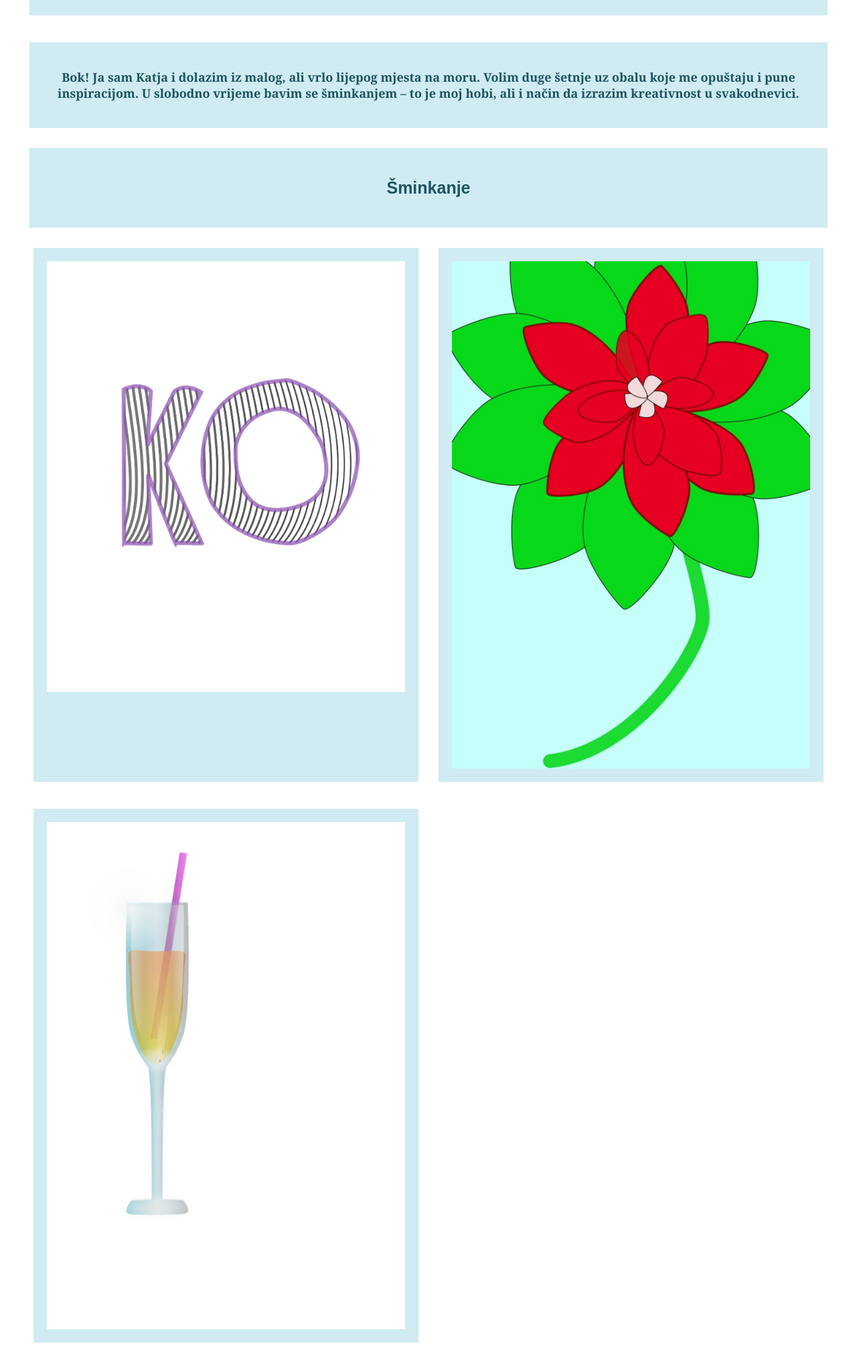
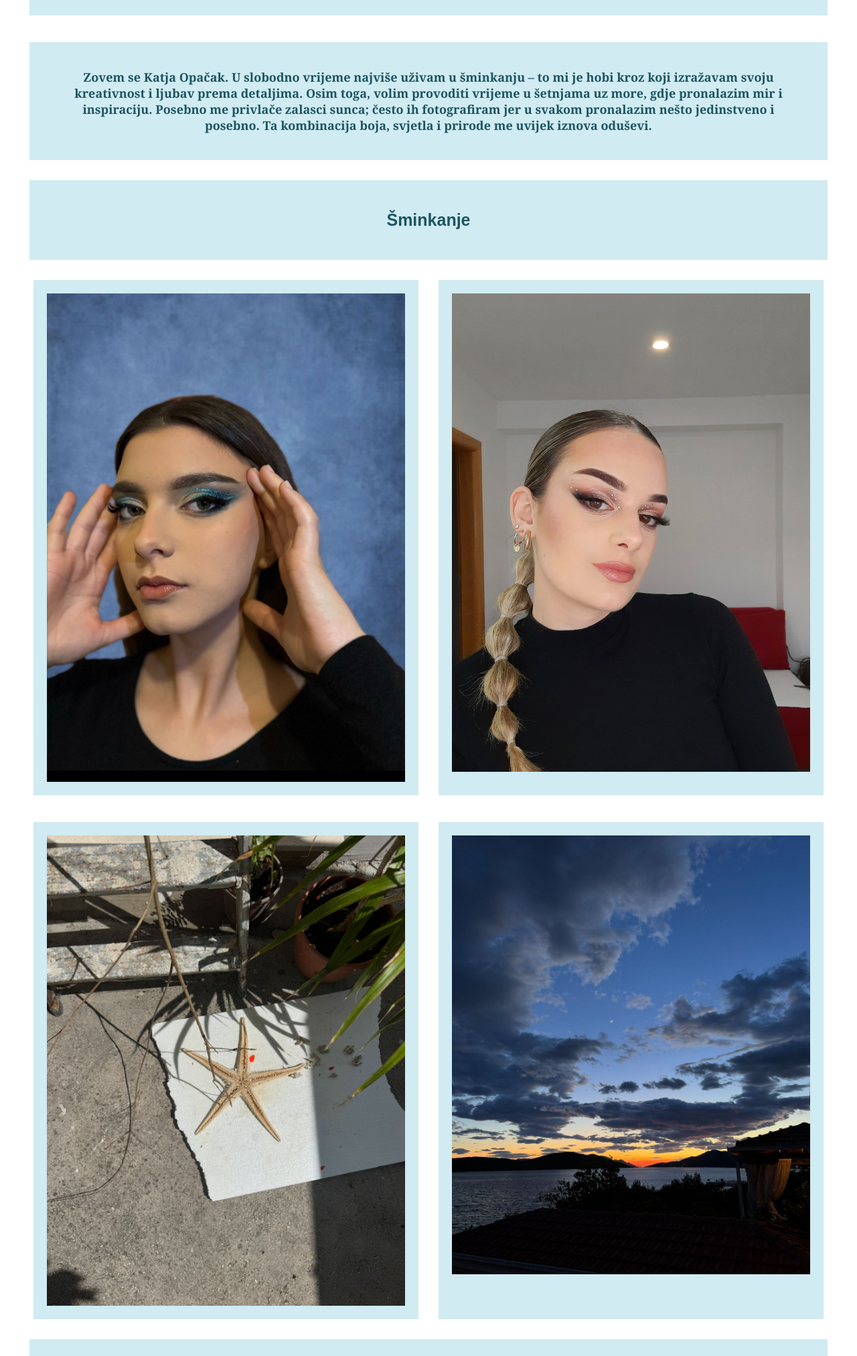
Before and after one commit to janja97/katja, a plain HTML site: page o_meni.html in a window 1280 px wide. Shown: the part 773-2797 px from the top of the page at 67% size. Drawn offline with Linux system fonts and the light colour scheme.

Commit message:
dodavane slika

```diff
--- a/o_meni.html
+++ b/o_meni.html
@@ -26,20 +26,23 @@
         </div>
 
         <div class="p1">
-          <p>Bok! Ja sam Katja i dolazim iz malog, ali vrlo lijepog mjesta na moru. Volim duge šetnje uz obalu koje me opuštaju i pune inspiracijom. U slobodno vrijeme bavim se šminkanjem – to je moj hobi, ali i način da izrazim kreativnost u svakodnevici.</p>
+          <p>Zovem se Katja Opačak. U slobodno vrijeme najviše uživam u šminkanju – to mi je hobi kroz koji izražavam svoju kreativnost i ljubav prema detaljima. Osim toga, volim provoditi vrijeme u šetnjama uz more, gdje pronalazim mir i inspiraciju. Posebno me privlače zalasci sunca; često ih fotografiram jer u svakom pronalazim nešto jedinstveno i posebno. Ta kombinacija boja, svjetla i prirode me uvijek iznova oduševi.</p>
         </div>
         <div class="p1">
           <h3>Šminkanje</h3>
         </div>
         <div class="galerija">
           <div class="p1">
-            <img src="img/img1.jpeg" alt="">
+            <img src="img/img9.jpeg" alt="">
           </div>
           <div class="p1">
-            <img src="img/img2.jpeg" alt="">
+            <img src="img/img10.jpeg" alt="">
           </div>
           <div class="p1">
-            <img src="img/img3.jpeg" alt="">
+            <img src="img/img11.jpeg" alt="">
+          </div>
+          <div class="p1">
+            <img src="img/img12.jpeg" alt="">
           </div>
         </div>
         <div class="p1">
```
Also changed, not shown: vjezbe.html (+21 -3 lines), img/img10.jpeg (added), img/img11.jpeg (added), img/img12.jpeg (added), img/img9.jpeg (added).
